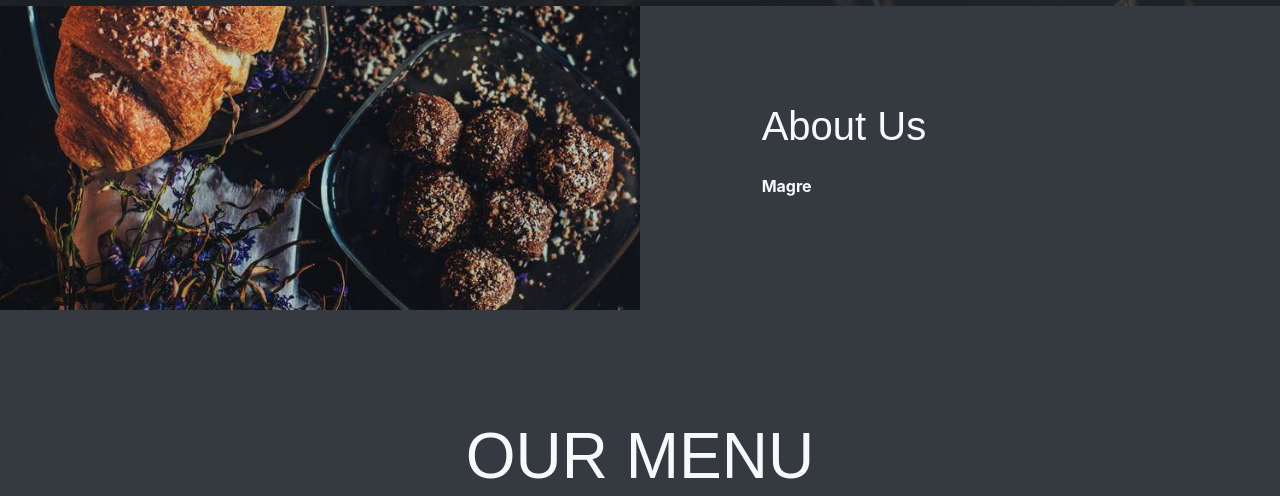
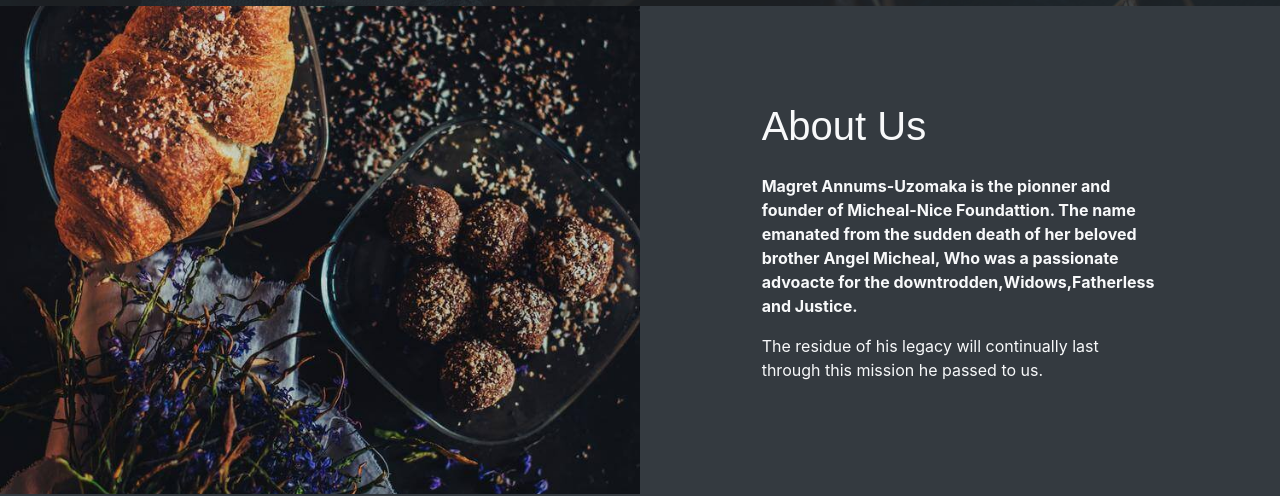
Before and after one commit to xenacode-art/Micheal-Nice, a website: page public_html/index.html in a window 1280 px wide. Shown: the part 794-1290 px from the top of the page. Drawn offline with Linux system fonts and the light colour scheme; some packages are replaced by stand-ins of ours.

Commit message:
making changes to the header file

```diff
--- a/public_html/index.html
+++ b/public_html/index.html
@@ -74,8 +74,8 @@
                         <h2 class="mb-4">About Us</h2>
                         <p>
                         </p>
-                        <p><b>Magre</b></p>
-                        <p> </p>
+                        <p><b>Magret Annums-Uzomaka is the pionner and founder of Micheal-Nice Foundattion. The name emanated from the sudden death of her beloved brother Angel Micheal, Who was a passionate advoacte for the downtrodden,Widows,Fatherless and Justice.</b></p>
+                        <p> The residue of his legacy will continually last through this mission he passed to us.</p>
                     </div>
                 </div>
             </div>
```
